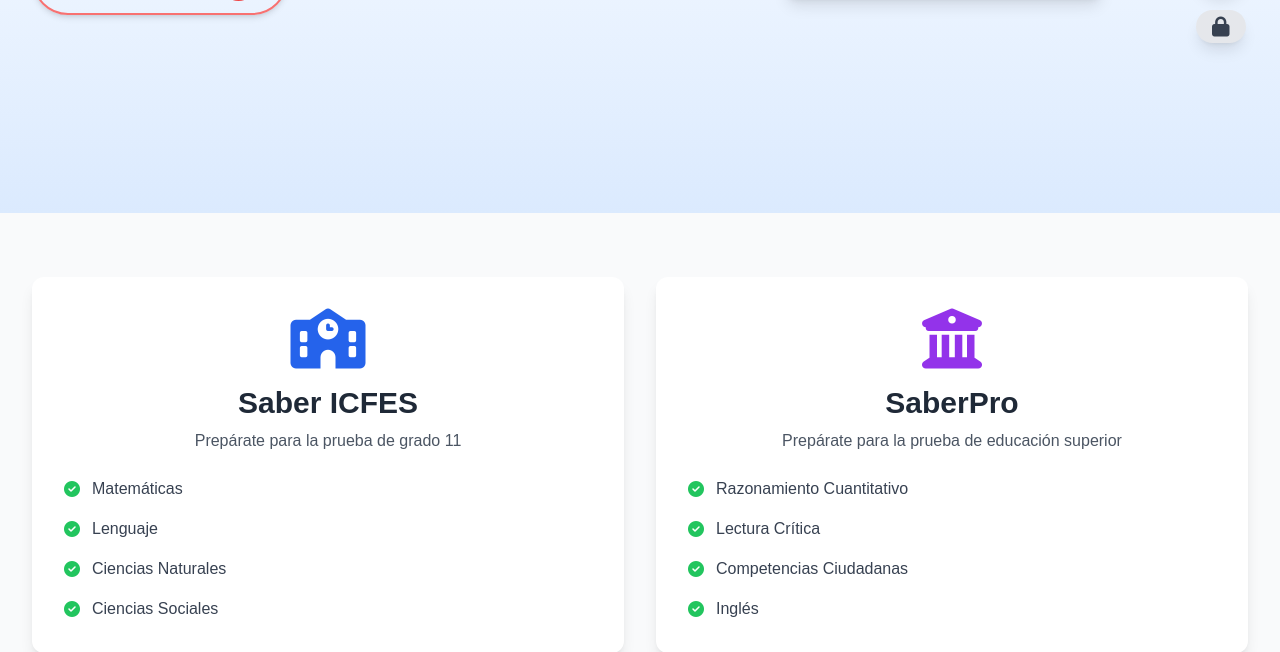
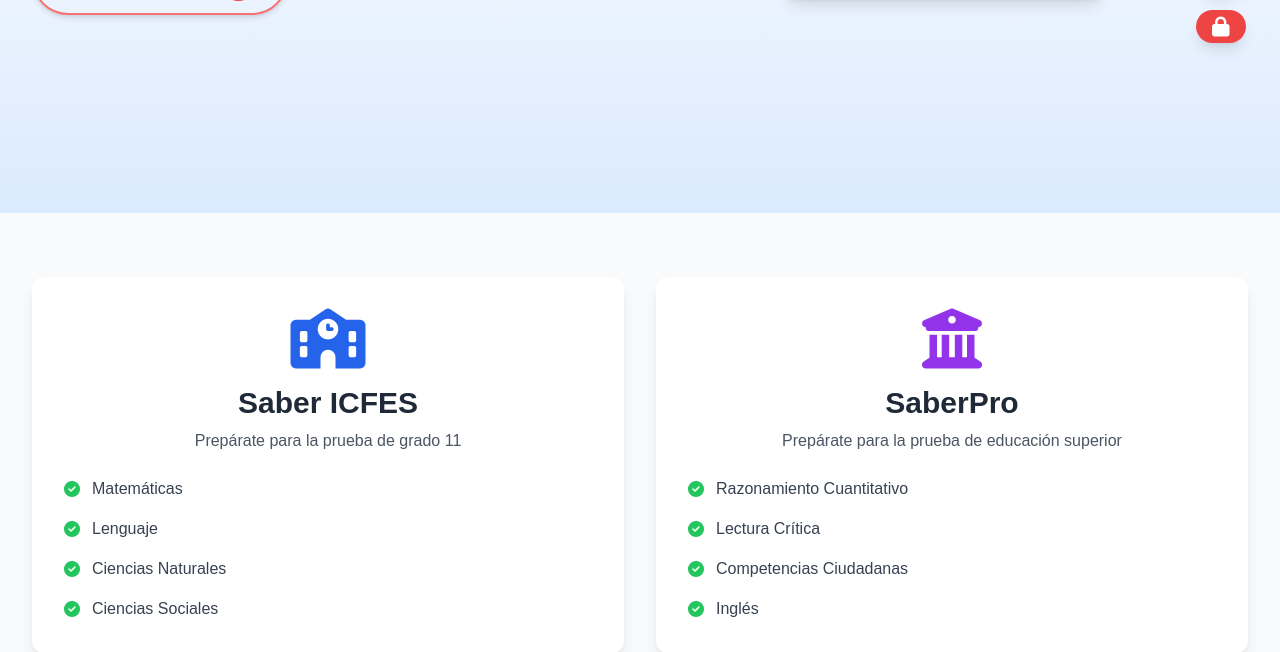
Before and after one commit to Sebastianl1232/Pro-Simu, a Flask app: page / in a window 1280 px wide. Shown: the part 401-1053 px from the top of the page. Run offline with Flask 3, Linux system fonts and the light colour scheme; some libraries are stand-ins or nearby versions.

Commit message:
Actualizar estilo del botón de registro con nuevo color y tooltip en la sección de botones flotantes

```diff
--- a/templates/index.html
+++ b/templates/index.html
@@ -25,7 +25,7 @@
         <a href="#" class="bg-white text-gray-700 rounded-full p-4 shadow-lg hover:bg-gray-200 transition"><i class="fas fa-user fa-lg"></i></a>
         {% if not current_user.is_authenticated %}
         <div class="relative group flex justify-center">
-            <a href="{{ url_for('register') }}" class="bg-gray-200 text-gray-700 rounded-full p-4 shadow-lg hover:bg-gray-300 transition flex items-center justify-center">
+            <a href="{{ url_for('register') }}" class="bg-red-500 text-white rounded-full p-4 shadow-lg hover:bg-red-600 transition flex items-center justify-center">
                 <i class="fas fa-lock fa-lg"></i>
             </a>
             <div class="absolute right-full top-1/2 -translate-y-1/2 mr-3 bg-red-500 text-white px-4 py-2 rounded-lg shadow-lg opacity-0 group-hover:opacity-100 pointer-events-none transition-opacity whitespace-nowrap font-semibold text-sm">
```
